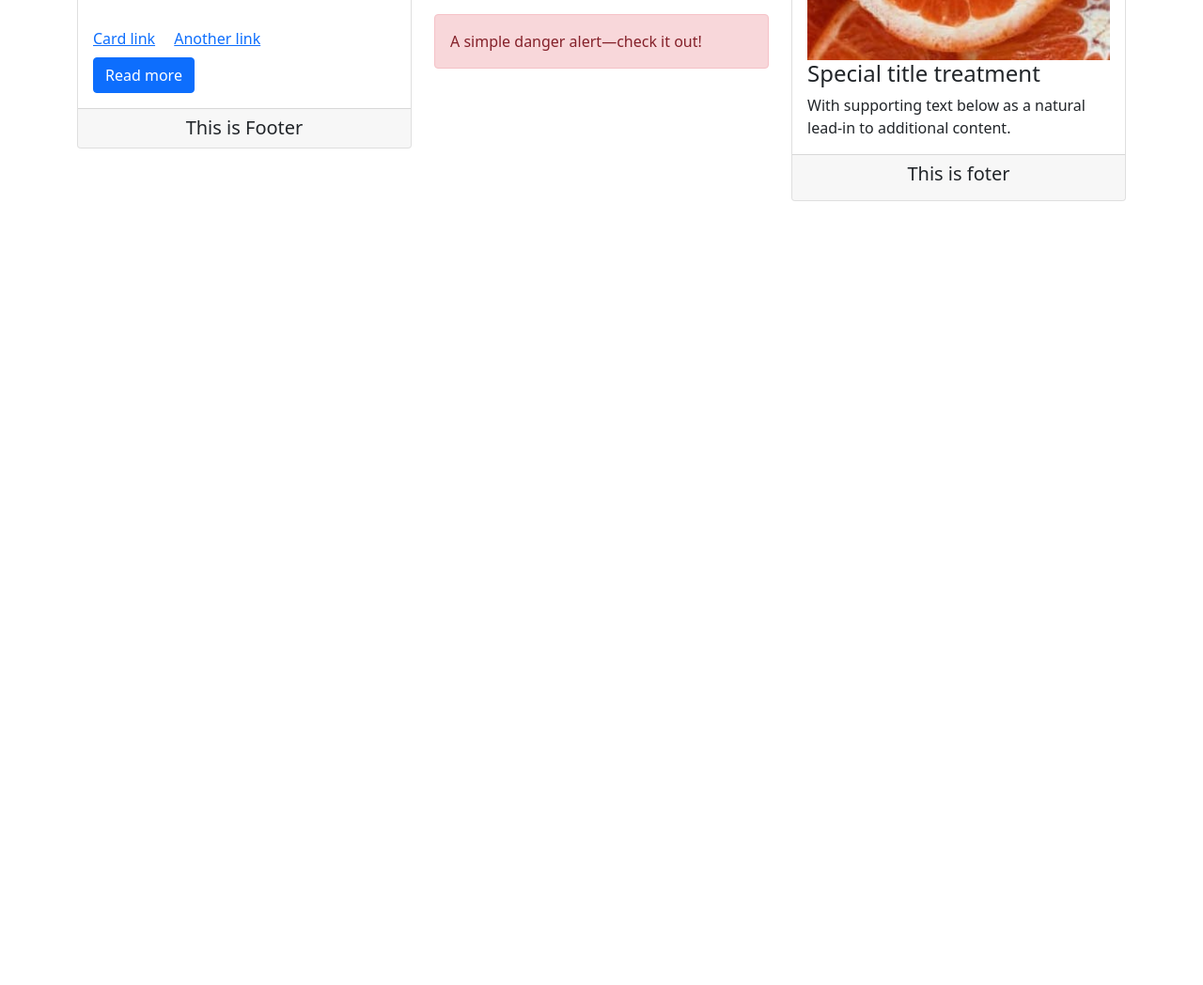
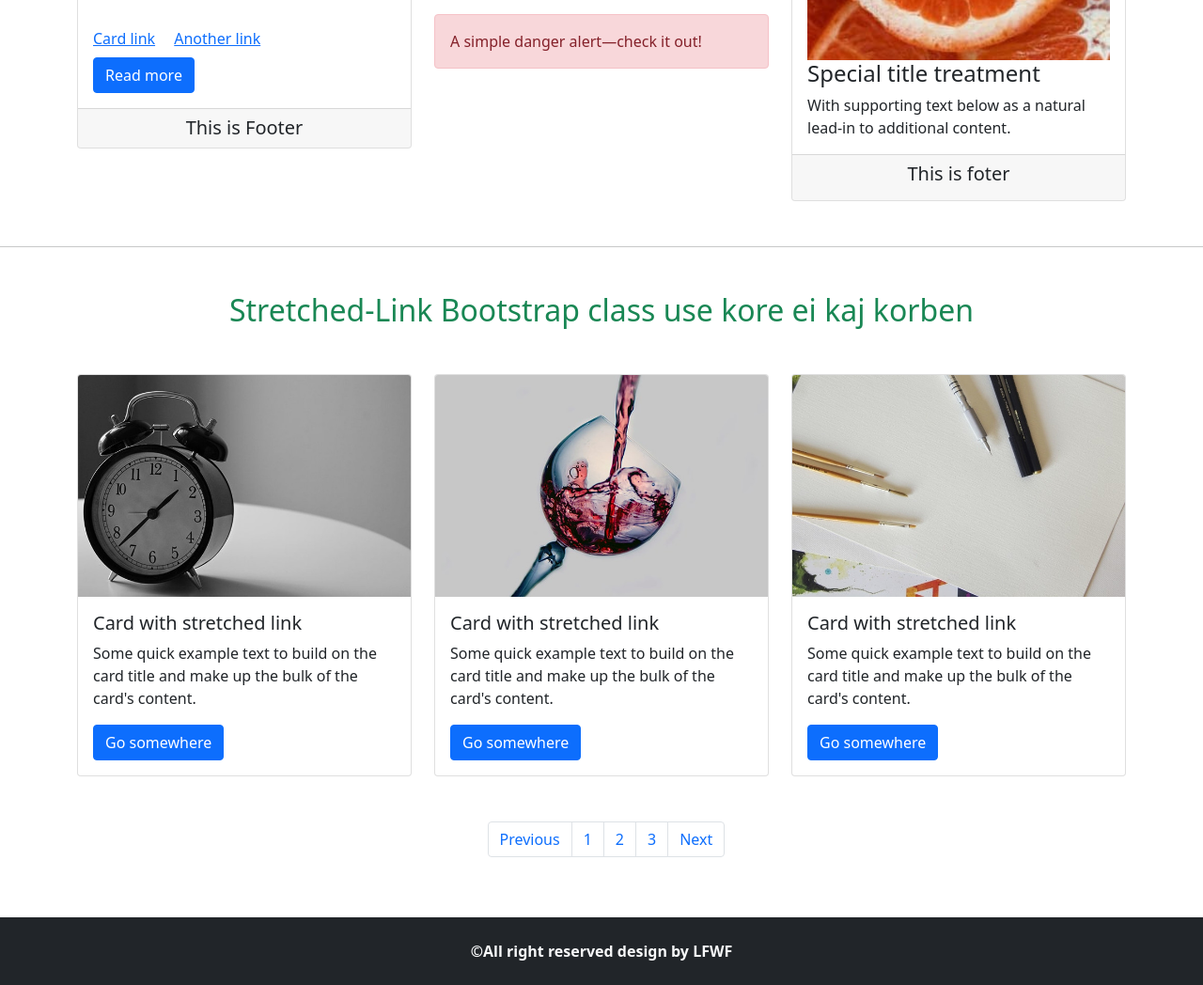
Before and after one commit to ukaychingmarma/class-assignment-21, a plain HTML site: page index.html in a window 1280 px wide. Shown: the part 2331-3379 px from the top of the page at 94% size. Before the commit the page ends 2593 px from the top, so only its background shows below. Drawn offline with nearby package versions, Linux system fonts and the light colour scheme.

Commit message:
Add files via upload

```diff
--- a/index.html
+++ b/index.html
@@ -415,6 +415,65 @@
        </div>
      </div>
    </section>
+   <hr/>
+   <!-- ----------Stretched-link-Boostrap-------------------- -->
+   <!-- ----------Stretched-link-Boostrap-------------------- -->
+   <section class="my-5 stretched-section">
+     <h2 class="text-success text-center mb-5">Stretched-Link Bootstrap class use kore ei kaj korben</h2>
+     <div class="container-md">
+       <div class="row">
+         <!-- card-1 -->
+         <div class="col-xl-4 col-md-12">
+          <div class="card">
+            <img src="./img/blog-2.jpg" class="card-img-top" alt="...">
+            <div class="card-body">
+              <h5 class="card-title">Card with stretched link</h5>
+              <p class="card-text">Some quick example text to build on the card title and make up the bulk of the card's content.</p>
+              <a href="#" class="btn btn-primary stretched-link">Go somewhere</a>
+            </div>
+          </div>
+         </div>
+         <div class="col-xl-4 col-md-6">
+          <div class="card">
+            <img src="./img/blog-3.jpg" class="card-img-top" alt="...">
+            <div class="card-body">
+              <h5 class="card-title">Card with stretched link</h5>
+              <p class="card-text">Some quick example text to build on the card title and make up the bulk of the card's content.</p>
+              <a href="#" class="btn btn-primary stretched-link">Go somewhere</a>
+            </div>
+          </div>
+         </div>
+         <div class="col-xl-4 col-md-6">
+          <div class="card">
+            <img src="./img/blog-1.jpg" class="card-img-top" alt="...">
+            <div class="card-body">
+              <h5 class="card-title">Card with stretched link</h5>
+              <p class="card-text">Some quick example text to build on the card title and make up the bulk of the card's content.</p>
+              <a href="#" class="btn btn-primary stretched-link">Go somewhere</a>
+            </div>
+          </div>
+         </div>
+       </div>
+       <div class="row mt-5 gx-5">
+        <div class="col-xl-3 col-sm-5 col-md-3 mx-sm-auto ">
+          <nav aria-label="Page navigation example">
+            <ul class="pagination w-sm-100">
+              <li class="page-item"><a class="page-link" href="#">Previous</a></li>
+              <li class="page-item"><a class="page-link" href="#">1</a></li>
+              <li class="page-item"><a class="page-link" href="#">2</a></li>
+              <li class="page-item"><a class="page-link" href="#">3</a></li>
+              <li class="page-item"><a class="page-link" href="#">Next</a></li>
+            </ul>
+          </nav>
+        </div>
+       </div>
+     </div>
+   </section>
+   <!-- ---------Footer-Section------------ -->
+   <!-- ---------Footer-Section------------ -->
+   <footer class=" text-light bg-dark text-center ">
+     <b class="py-4 d-block"> &copy;All right reserved design by  LFWF</b>
+   </footer>
 
     <!-- Optional JavaScript; choose one of the two! -->
 
--- a/style.css
+++ b/style.css
@@ -12,3 +12,13 @@
 /* ---------Blockquote Section---------- */
 .blockquote-section{
 }
+/* ---------Stretched-Section----------- */
+/* ---------Stretched-Section----------- */
+.stretched-section .col{
+     width:300px !important;
+}
+/* --------footer-section---------- */
+/* --------footer-section---------- */
+footer{
+
+}
```
